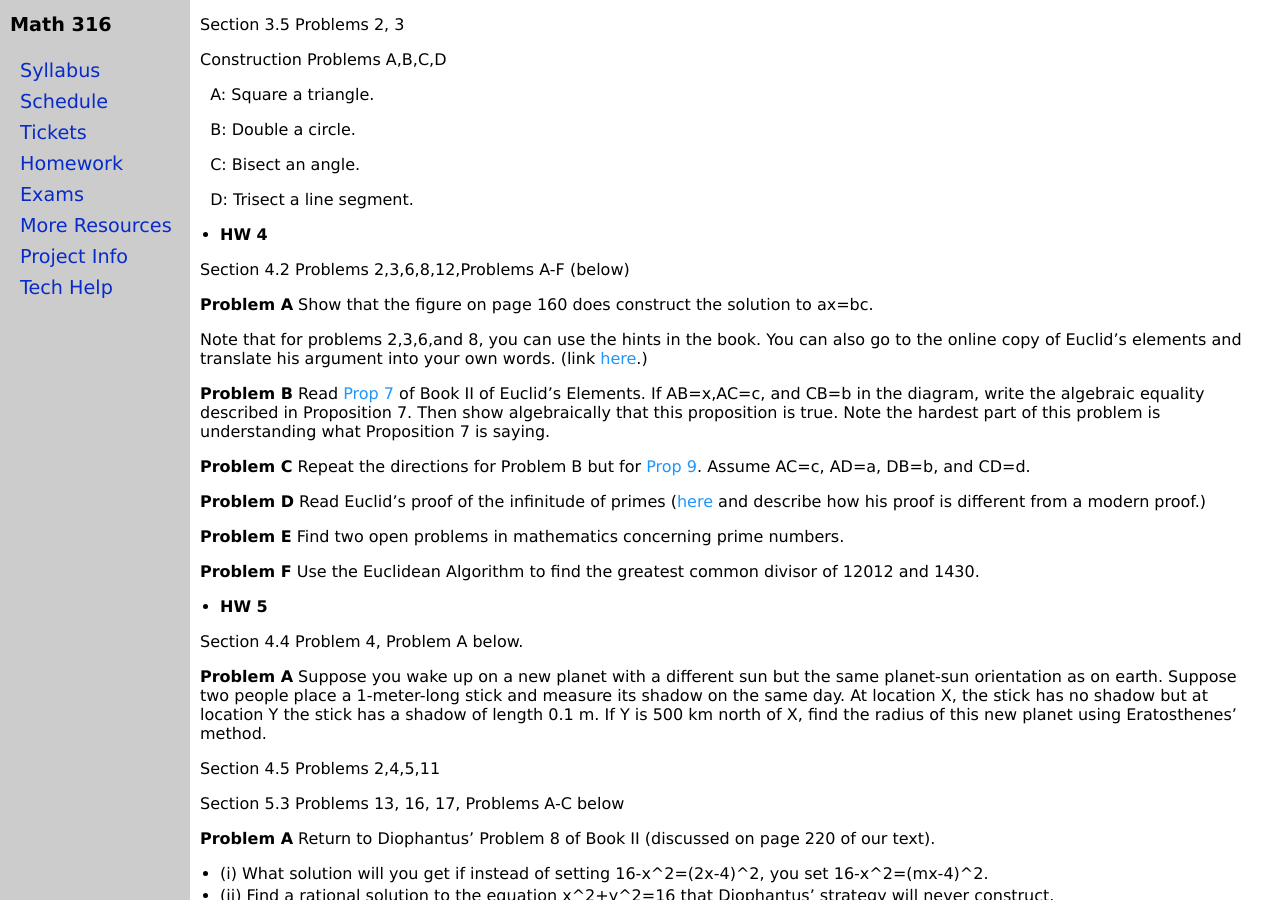
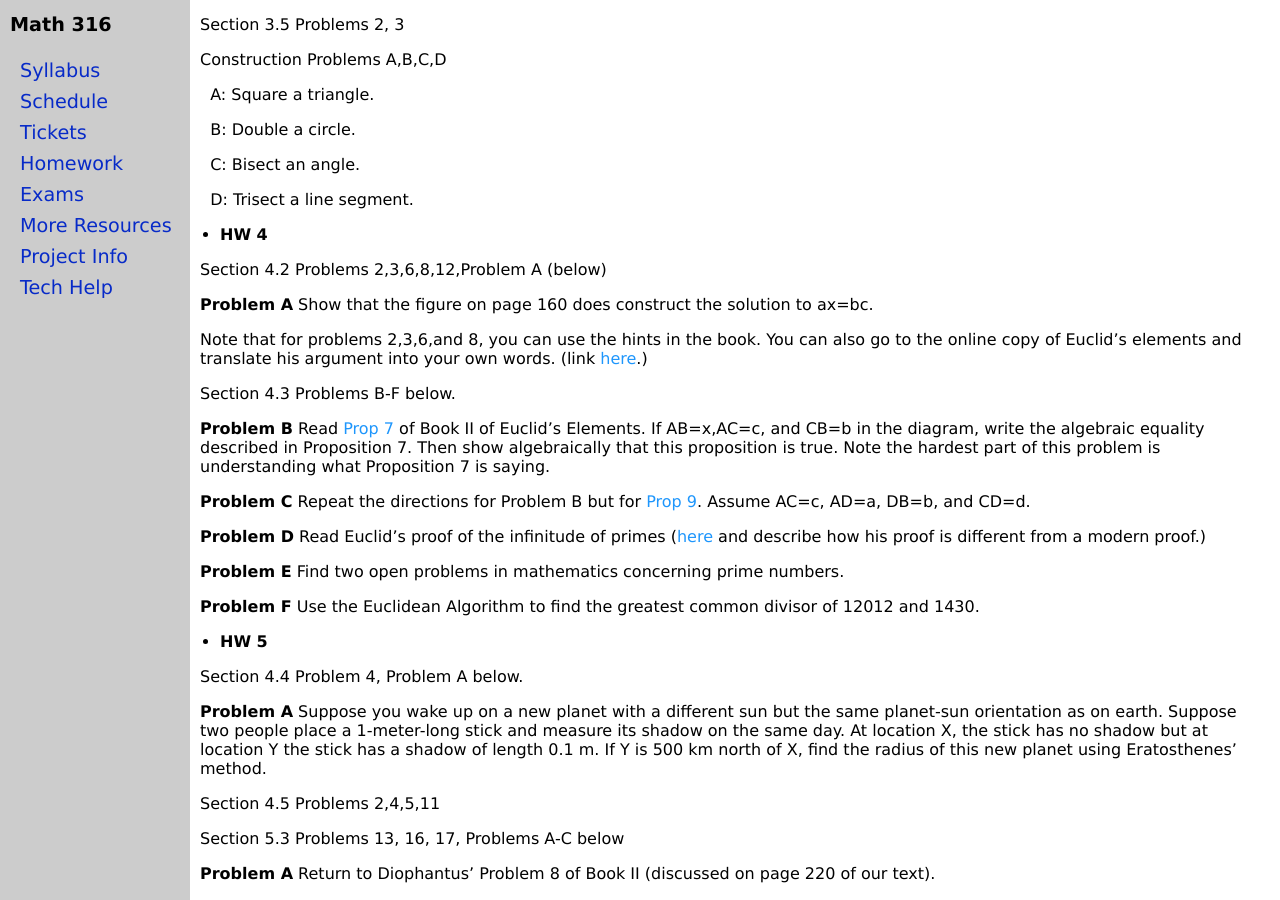
Before and after one commit to jrfaudree/HOM, a Jekyll site: the page built from homework.md, in a window 1280 px wide and 900 px high, scrolled down 705 px. Built offline with Jekyll 4.4.1, drawn with Linux system fonts in a browser that asks for light colours.

Commit message:
Update homework.md

```diff
--- a/homework.md
+++ b/homework.md
@@ -52,11 +52,13 @@ Construction Problems A,B,C,D
 
 * **HW 4**
 
-Section 4.2 Problems 2,3,6,8,12,Problems A-F (below)
+Section 4.2 Problems 2,3,6,8,12,Problem A (below)
 
 **Problem A** Show that the figure on page 160 does construct the solution to ax=bc.
 
 Note that for problems 2,3,6,and 8, you can use the hints in the book. You can also go to the online copy of Euclid's elements and translate his argument into your own words. (link [here](http://aleph0.clarku.edu/~djoyce/elements/elements.html).)
+
+Section 4.3 Problems B-F below.
 
 **Problem B** Read [Prop 7](http://aleph0.clarku.edu/~djoyce/elements/bookII/propII7.html) of Book II of Euclid's Elements. If AB=x,AC=c, and CB=b in the diagram, write the algebraic equality described in Proposition 7. Then show algebraically that this proposition is true. Note the hardest part of this problem is understanding what Proposition 7 is saying.
 
```
